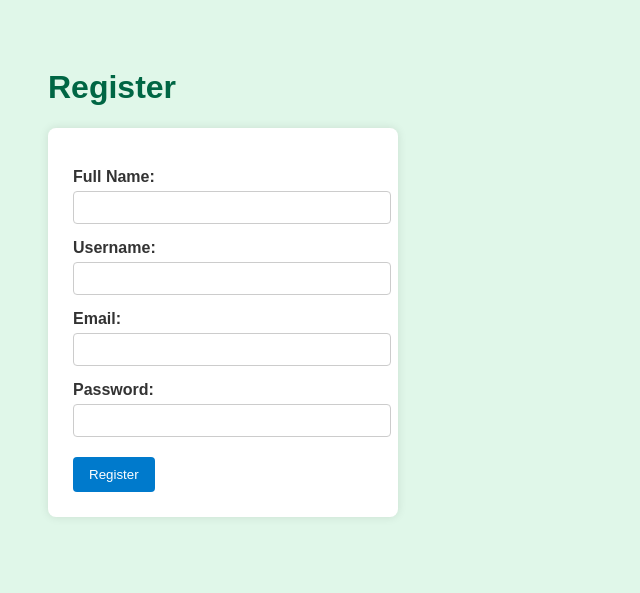
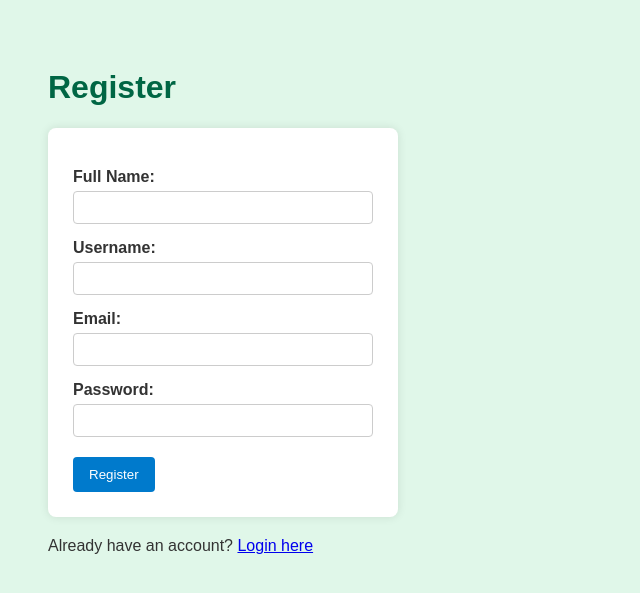
Before and after one commit to hcn2023/Mediguard-final, a Flask app: page /register in a window 1280 px wide. Shown: the top 593 px of the page, without its empty margins (0-640 px from the left). Run offline with Flask 3, Linux system fonts and the light colour scheme.

Commit message:
Style fixes

```diff
--- a/templates/add_patient.html
+++ b/templates/add_patient.html
@@ -42,6 +42,7 @@
             margin-top: 5px;
             border: 1px solid #c6f6d5;
             border-radius: 5px;
+            box-sizing: border-box;
         }
 
         button {
--- a/templates/add_tracking.html
+++ b/templates/add_tracking.html
@@ -33,6 +33,7 @@
             padding: 10px;
             margin-bottom: 15px;
             border-radius: 5px;
+            box-sizing: border-box;
             border: 1px solid #ccc;
         }
 
@@ -70,9 +71,6 @@
     {% endif %}
   {% endwith %}
 
-  <form method="POST" action="/add_tracking">
-    <!-- your input fields here -->
-  </form>
 </body>
 
 
--- a/templates/landing.html
+++ b/templates/landing.html
@@ -18,11 +18,12 @@
         h1 {
             font-size: 36px;
             color: #2e7d32;
+            margin-bottom: 0;
         }
 
         p {
             font-size: 18px;
-            margin: 10px 0;
+            margin: 10px 0 20px 0;
         }
 
         .button-group {
@@ -46,7 +47,8 @@
 </head>
 <body>
     <h1>Welcome to MediGuard!</h1>
-    <p>Please choose an option:</p>
+    <p>Your AI powered tool to track medicaitons</p>
+
     <div class="button-group">
         <a href="/register">Register</a>
         <a href="/login">Login</a>
--- a/templates/login.html
+++ b/templates/login.html
@@ -35,6 +35,7 @@
             margin-top: 5px;
             border: 1px solid #ccc;
             border-radius: 4px;
+            box-sizing: border-box;
         }
 
         input[type="submit"] {
@@ -45,6 +46,7 @@
             border: none;
             border-radius: 4px;
             cursor: pointer;
+            box-sizing: border-box;
         }
 
         input[type="submit"]:hover {
--- a/templates/register.html
+++ b/templates/register.html
@@ -36,6 +36,7 @@
             margin-top: 5px;
             border: 1px solid #ccc;
             border-radius: 4px;
+            box-sizing: border-box;
         }
 
         input[type="submit"] {
@@ -55,6 +56,10 @@
         .message {
             color: green;
             margin-bottom: 15px;
+        }
+
+        .login-link {
+            margin-top: 20px;
         }
     </style>
 </head>
@@ -85,5 +90,8 @@
 
         <input type="submit" value="Register">
     </form>
+    <div class="login-link">
+        Already have an account? <a href="/login">Login here</a>
+    </div>
 </body>
 </html>
```
Also changed, not shown: templates/dashboard.html (+5 -6 lines), database.db.
